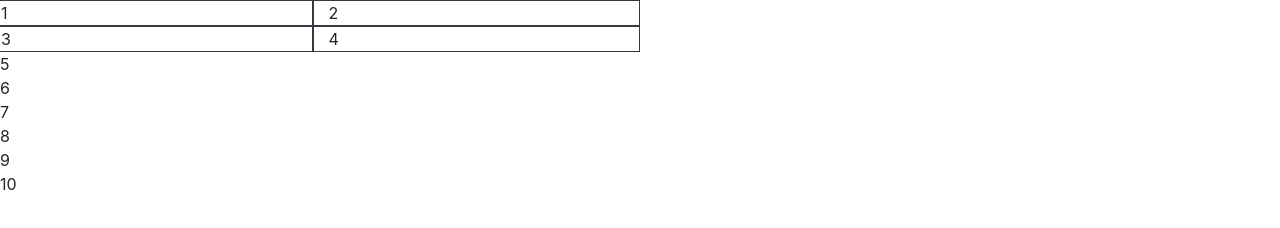
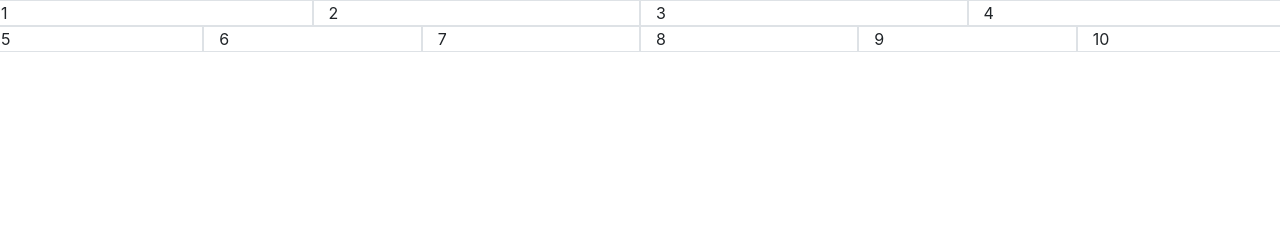
Before and after one commit to JuanjeNieto/Bootstrap, a plain HTML site: page Exercises/E3.html in a window 1280 px wide. Drawn offline with nearby package versions, Linux system fonts and the light colour scheme.

Commit message:
terminar 4

```diff
--- a/Exercises/E3.html
+++ b/Exercises/E3.html
@@ -5,26 +5,26 @@
     <meta name="viewport" content="width=device-width, initial-scale=1.0">
     <title>Ejercicio 3</title>
     <link rel="stylesheet" href="https://stackpath.bootstrapcdn.com/bootstrap/4.5.2/css/bootstrap.min.css">
-
 </head>
 <body>
     <div class="row">
-        <div class="col-3 border border-dark">1</div>
-        <div class="col-3 border border-dark">2</div>
+        <!-- breakpoints para extra small y para medium -->
+        <div class="col-6 col-md-3 border">1</div>
+        <div class="col-6 col-md-3 border">2</div>
+        <div class="col-6 col-md-3 border">3</div>
+        <div class="col-6 col-md-3 border">4</div>
     </div>
     <div class="row">
-        <div class="col-3 border border-dark">3</div>
-        <div class="col-3 border border-dark">4</div>
+        <!-- y aquí breakpoints para extra small, medium y large también -->
+        <div class="col-12 col-md-6 col-lg border">5</div>
+        <div class="col-12 col-md-6 col-lg border">6</div>
+        <div class="col-12 col-md-6 col-lg border">7</div>
+        <div class="col-12 col-md-6 col-lg border">8</div>
+        <div class="col-12 col-md-6 col-lg border">9</div>
+        <div class="col-12 col-md-6 col-lg border">10</div>
+
     </div>
-    <div>5</div>
-    <div>6</div>
-    <div>7</div>
-    <div>8</div>
-    <div>9</div>
-    <div>10</div>
-
-
-
+    <!--  -->
 
 </body>
 </html>
```
Also changed, not shown: Exercises/E4.html (added, +20 -0 lines).
